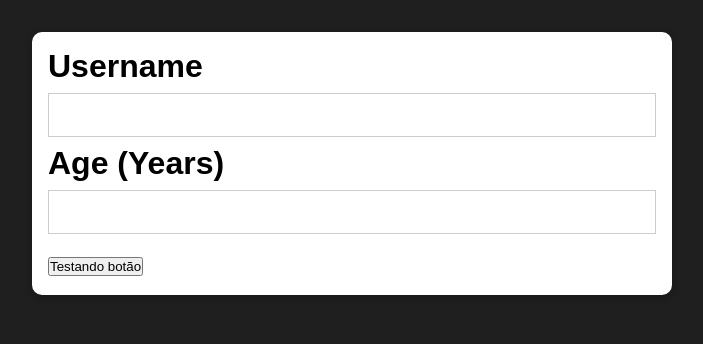
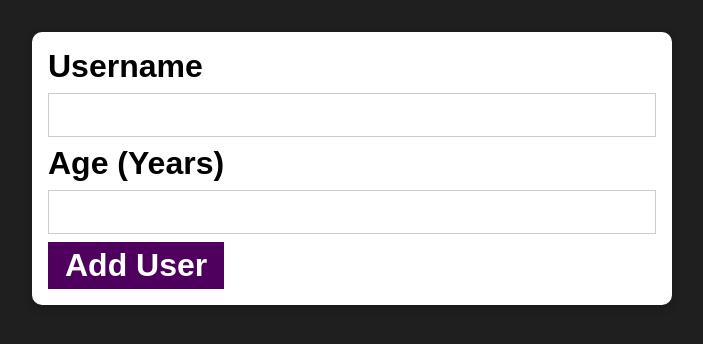
Before and after one commit to dcarvallho/user-registration, a React (Create React App) app: page / in a window 1280 px wide. Shown: the top 344 px of the page, without its empty margins (288-991 px from the left). Built offline with nearby package versions, Linux system fonts and the light colour scheme.

Commit message:
feature/button: styles and listenners added in button component

```diff
--- a/src/components/generic/Button.js
+++ b/src/components/generic/Button.js
@@ -1,9 +1,16 @@
 import React from 'react'
+import styles from './Button.module.css'
 
-const Button = () => {
-    return(
+const Button = props => {
+    return (
         <>
-            <button>Testando botão</button>
+            <button
+                onClick={props.addNewUser}
+                type={props.type || 'button'}
+                className={styles.button}
+                >
+                {props.children}
+            </button>
         </>
     )
 };
--- a/src/components/generic/Button.module.css
+++ b/src/components/generic/Button.module.css
@@ -0,0 +1,18 @@
+.button {
+    font: inherit;
+    border: 1px solid #4f005f;
+    background: #4f005f;
+    color: white;
+    padding: 0.25rem 1rem;
+    cursor: pointer;
+}
+
+.button:hover,
+.button:active {
+    background: #741188;
+    border-color: #741188;
+}
+
+.button:focus {
+    outline: none;
+}
--- a/src/components/users/AddUser.js
+++ b/src/components/users/AddUser.js
@@ -9,6 +9,10 @@
         event.preventDefault();
     };
 
+    const handleAddUser = () => {
+        window.alert("You cliked on the button")
+    }
+
     return(
         <div>
             <Card className={styles.input}>
@@ -17,7 +21,7 @@
                     <input type="text" id="username" />
                     <label htmlFor="username">Age (Years)</label>
                     <input type="number" id="username" />
-                    <Button />
+                    <Button addNewUser={handleAddUser} type={''}>Add User</Button>
                 </form>
             </Card>
         </div>
```
